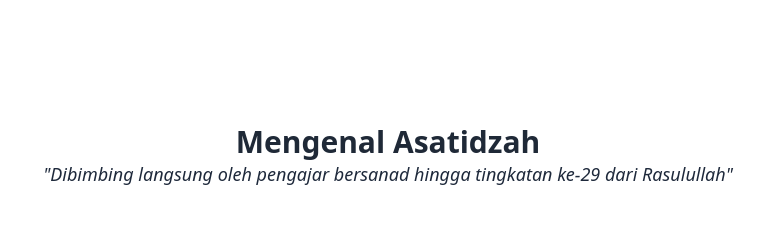
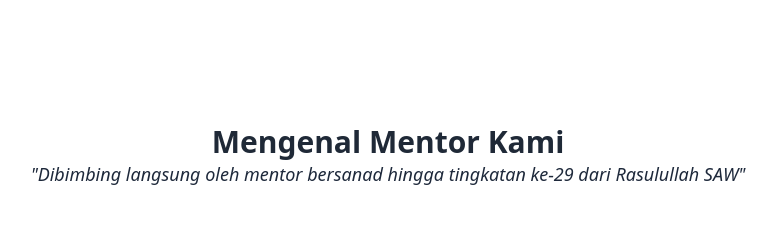
Before and after one commit to Ciwai-lab/ngajikeun-web, a plain HTML site: page index.html in a window 1280 px wide. Shown: the part 1340-1573 px from the top of the page, without its empty margins (252-1029 px from the left). Drawn offline with nearby package versions, Linux system fonts and the light colour scheme; no server answers.

Commit message:
style: rename Asatidzah to Mentor for better branding

```diff
--- a/index.html
+++ b/index.html
@@ -199,9 +199,9 @@
     <section class="py-16 bg-white">
         <div class="max-w-6xl mx-auto px-4">
             <div class="text-center mb-12">
-                <h2 class="text-3xl font-bold text-gray-800">Mengenal Asatidzah</h2>
-                <p class="text-lg italic">"Dibimbing langsung oleh pengajar bersanad hingga tingkatan ke-29 dari
-                    Rasulullah"</p>
+                <h2 class="text-3xl font-bold text-gray-800">Mengenal Mentor Kami</h2>
+                <p class="text-lg italic">"Dibimbing langsung oleh mentor bersanad hingga tingkatan ke-29 dari
+                    Rasulullah SAW"</p>
             </div>
 
             <div id="mentor-container" class="grid grid-cols-2 md:grid-cols-4 gap-8">
@@ -390,6 +390,7 @@
                 <ul class="text-emerald-100/70 text-sm space-y-2">
                     <li><a href="#" class="hover:text-white transition">Beranda</a></li>
                     <li><a href="#program-container" class="hover:text-white transition">Program Belajar</a></li>
+                    <li><a href="#mentor-container" class="hover:text-white transition">Daftar Mentor</a></li>
                     <li><a href="#article-container" class="hover:text-white transition">Artikel</a></li>
                     <li><a href="#about-section" class="hover:text-white transition">Tentang Kami</a></li>
                 </ul>
```
